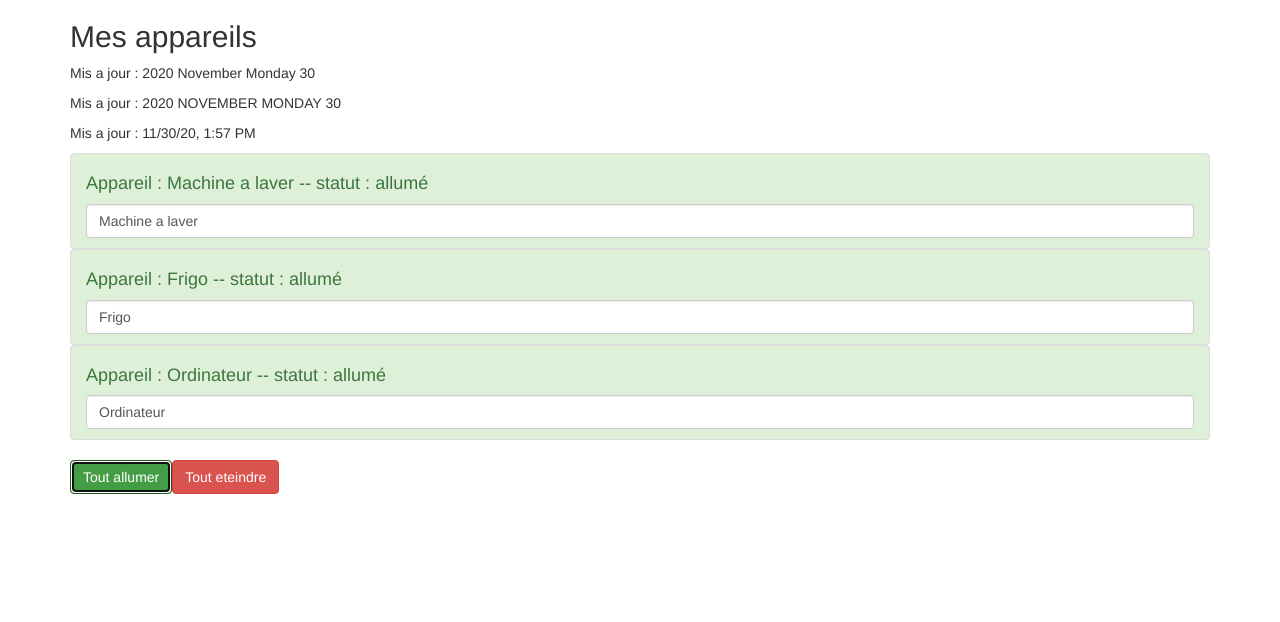
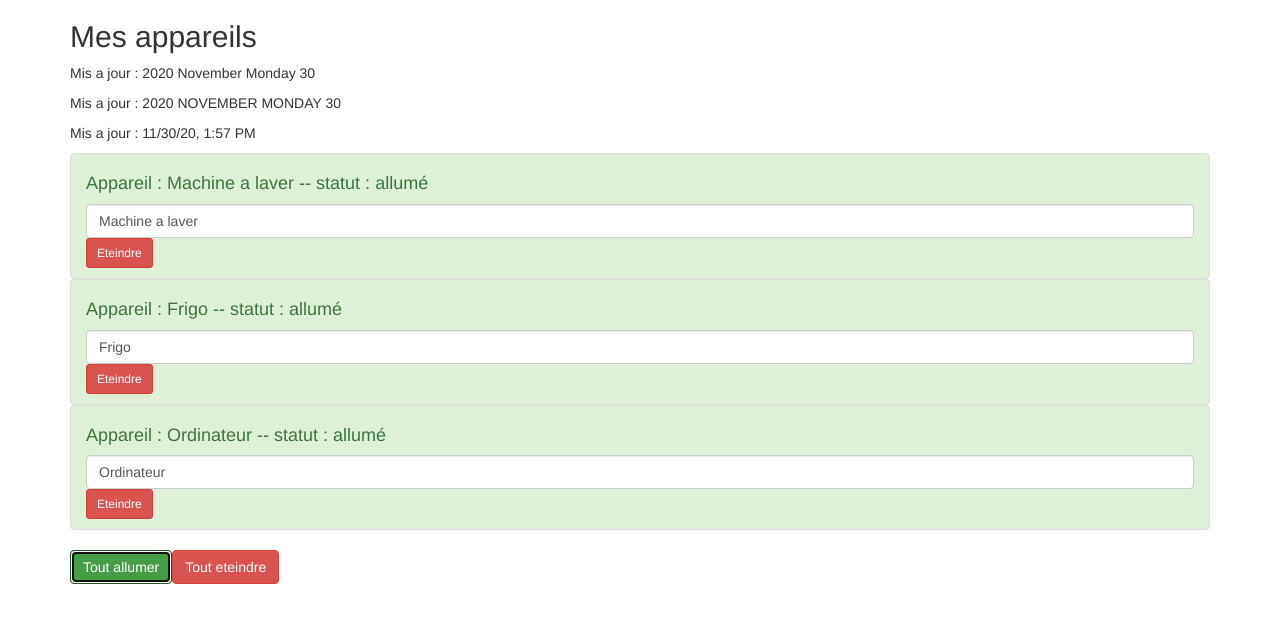
Before and after one commit to LittllMind/angular-learning, an Angular app: page / in a window 1280 px wide. Both pictures are taken after a click on the button "Tout allumer". Shown: the top 622 px of the page. Built offline with nearby package versions, Linux system fonts and the light colour scheme.

Commit message:
Faites communiquer vos components OK

```diff
--- a/src/app/app.component.html
+++ b/src/app/app.component.html
@@ -6,9 +6,10 @@
       <p>Mis a jour : {{ lastUpdate | async | date: 'y MMMM EEEE d' | uppercase }}</p>
       <p>Mis a jour : {{ lastUpdate | async |  date: 'short' }}</p>
       <ul class="list-group">
-        <app-appareil *ngFor="let appareil of appareils"
+        <app-appareil *ngFor="let appareil of appareils; let i = index"
                       [appareilName]="appareil.name"
-                      [appareilStatus]="appareil.status">
+                      [appareilStatus]="appareil.status"
+                      [index]="i">
         </app-appareil>
       </ul>
       <button   class="btn btn-success"
--- a/src/app/appareil/appareil.component.html
+++ b/src/app/appareil/appareil.component.html
@@ -9,4 +9,12 @@
     Appareil : {{ appareilName }} -- statut : {{ getStatus() }}
   </h4>
   <input type="text" class="form-control" [(ngModel)]="appareilName">
+  <button class="btn btn-sm btn-success"
+          *ngIf="appareilStatus === 'éteint'"
+          (click)="onSwitch()">Allumer
+  </button>
+  <button class="btn btn-sm btn-danger"
+          *ngIf="appareilStatus === 'allumé'"
+          (click)="onSwitch()">Eteindre
+  </button>
 </li>
--- a/src/app/appareil/appareil.component.ts
+++ b/src/app/appareil/appareil.component.ts
@@ -1,4 +1,5 @@
 import { Component, OnInit, Input } from '@angular/core';
+import { AppareilService } from './../services/appareil.service';
 
 @Component({
   selector: 'app-appareil',
@@ -9,10 +10,19 @@
 
   @Input() appareilName: string;
   @Input() appareilStatus : string;
+  @Input() index: number;
 
-  constructor() { }
+  constructor(private appareilService: AppareilService) { }
 
   ngOnInit(): void {
+  }
+
+  onSwitch() {
+    if(this.appareilStatus === 'allumé') {
+      this.appareilService.switchOffOne(this.index);
+    } else if(this.appareilStatus === 'éteint') {
+      this.appareilService.switchOnOne(this.index)
+    }
   }
 
   getStatus() {
--- a/src/app/services/appareil.service.ts
+++ b/src/app/services/appareil.service.ts
@@ -15,6 +15,14 @@
       }
     ];
 
+    switchOnOne(i: number) {
+      this.appareils[i].status = 'allumé';
+    }
+
+    switchOffOne(i: number) {
+      this.appareils[i].status = 'éteint';
+    }
+
     switchOnAll() {
       for(let appareil of this.appareils) {
           appareil.status = 'allumé';
```
